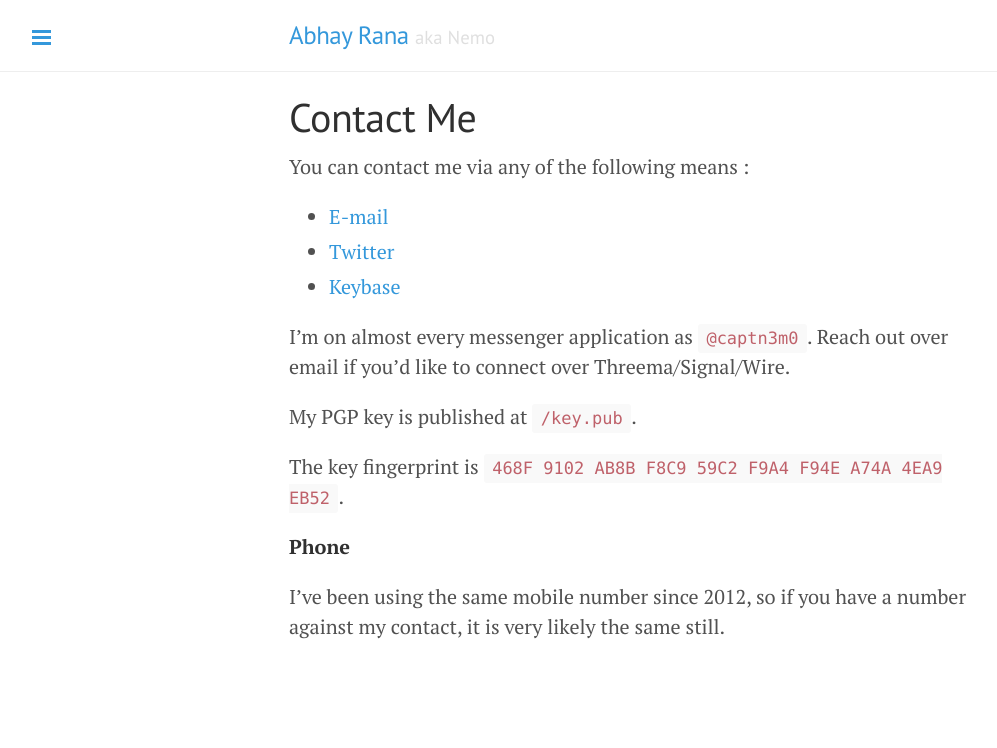
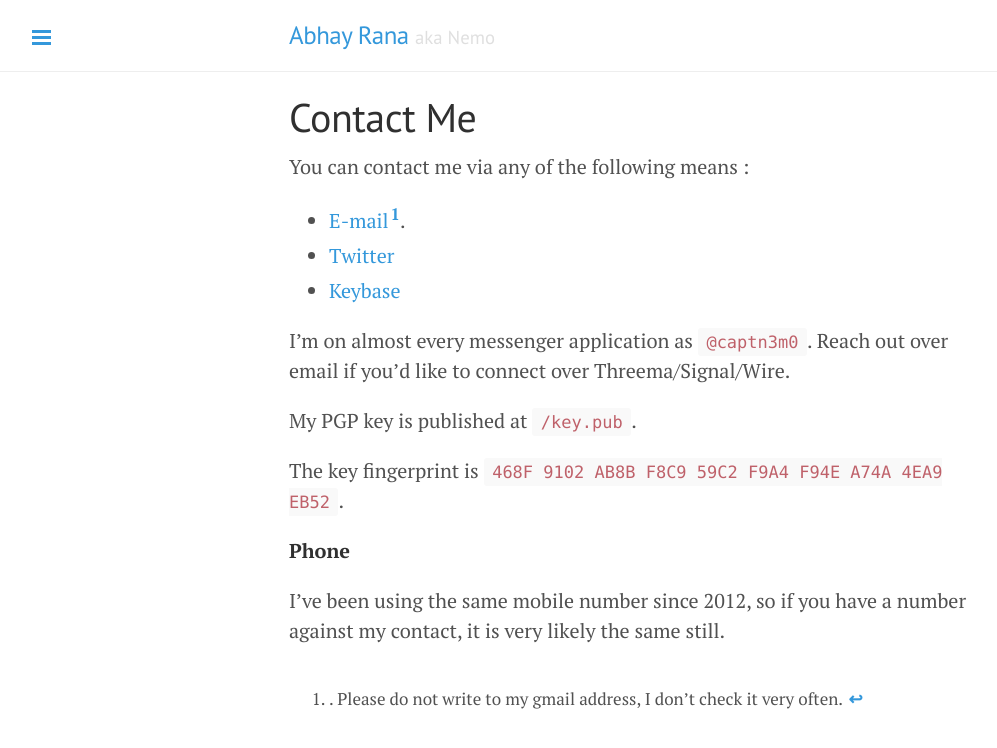
Before and after one commit to captn3m0/captn3m0.github.com, a Jekyll site: the page built from pages/index.md, in a window 1280 px wide. Shown: the top 748 px of the page, without its empty margins (1-998 px from the left). Built offline with Jekyll 4.4.1, drawn with Linux system fonts in a browser that asks for light colours; comment, search, counter and statistics services are not loaded.

Commit message:
Disregard gmail

```diff
--- a/pages/index.md
+++ b/pages/index.md
@@ -6,7 +6,7 @@ permalink: /contact/
 
 You can contact me via any of the following means :
 
-- [E-mail](mailto:website.contact@captnemo.in)
+- [E-mail](mailto:website.contact@captnemo.in)[^1].
 - [Twitter](https://twitter.com/captn3m0)
 - [Keybase](https://keybase.io/captn3m0)
 
@@ -19,3 +19,5 @@ The key fingerprint is `468F 9102 AB8B F8C9 59C2  F9A4 F94E A74A 4EA9 EB52`.
 **Phone**
 
 I've been using the same mobile number since 2012, so if you have a number against my contact, it is very likely the same still.
+
+[^1]: . Please do not write to my gmail address, I don't check it very often.
```
